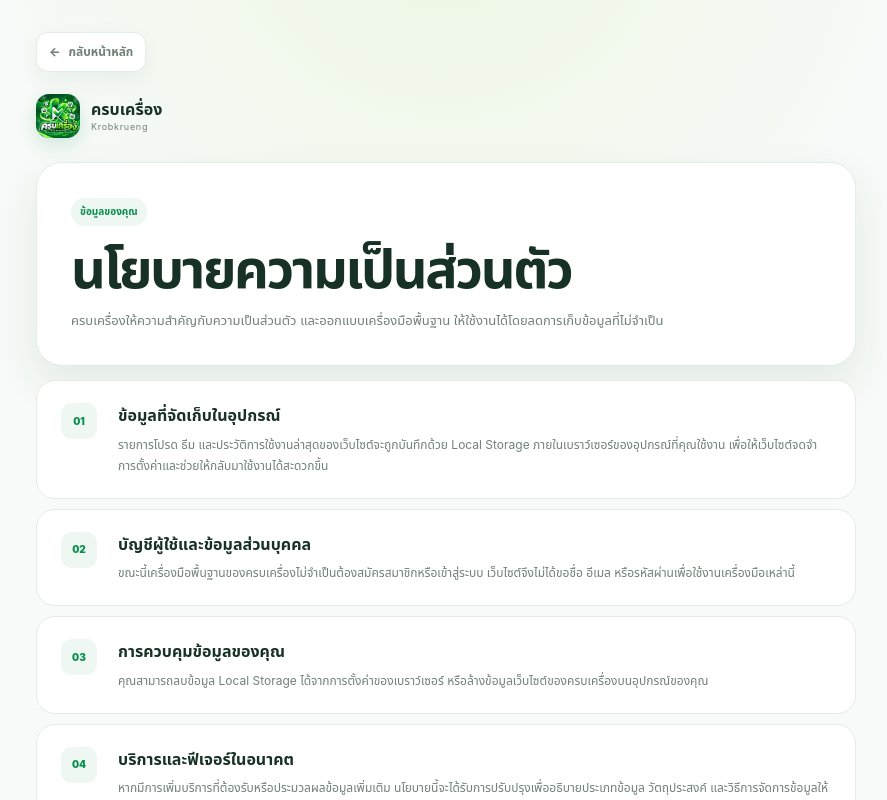
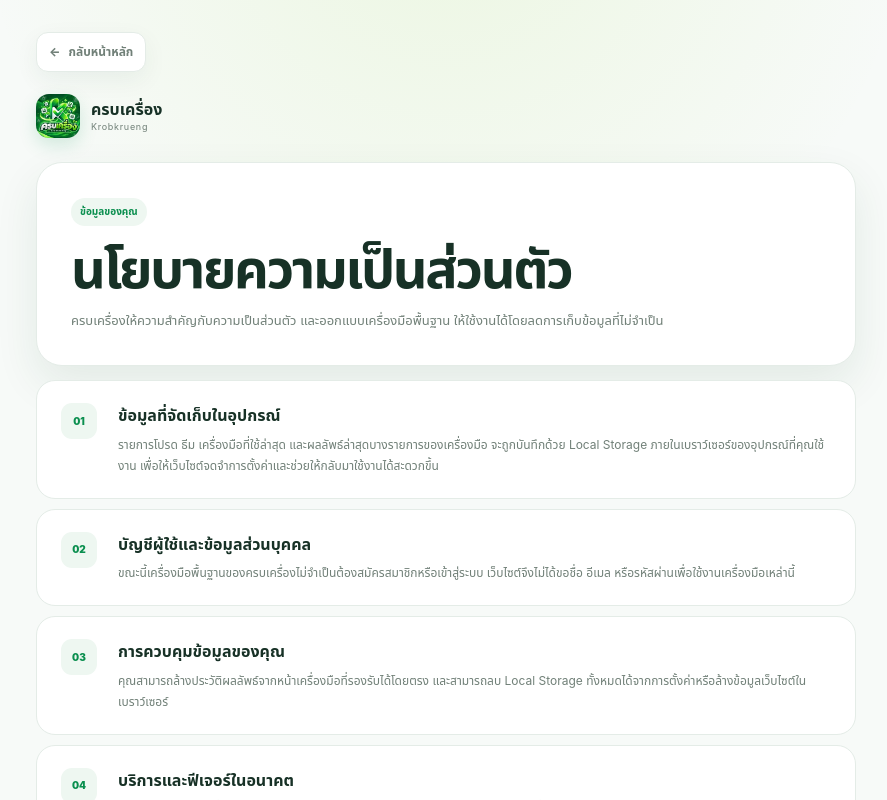
Before and after one commit to UnknownCode-2026/krobkrueng, a Next.js app: page /privacy in a window 1280 px wide. Shown: the top 800 px of the page, without its empty margins (194-1081 px from the left). Built offline with nearby package versions, Linux system fonts and the light colour scheme.

Commit message:
docs: align privacy policy with V1.7 local tool history

```diff
--- a/app/privacy/page.tsx
+++ b/app/privacy/page.tsx
@@ -45,8 +45,8 @@ export default function PrivacyPage() {
             <div>
               <h2>ข้อมูลที่จัดเก็บในอุปกรณ์</h2>
               <p>
-                รายการโปรด ธีม และประวัติการใช้งานล่าสุดของเว็บไซต์จะถูกบันทึกด้วย
-                Local Storage ภายในเบราว์เซอร์ของอุปกรณ์ที่คุณใช้งาน
+                รายการโปรด ธีม เครื่องมือที่ใช้ล่าสุด และผลลัพธ์ล่าสุดบางรายการของเครื่องมือ
+                จะถูกบันทึกด้วย Local Storage ภายในเบราว์เซอร์ของอุปกรณ์ที่คุณใช้งาน
                 เพื่อให้เว็บไซต์จดจำการตั้งค่าและช่วยให้กลับมาใช้งานได้สะดวกขึ้น
               </p>
             </div>
@@ -68,8 +68,8 @@ export default function PrivacyPage() {
             <div>
               <h2>การควบคุมข้อมูลของคุณ</h2>
               <p>
-                คุณสามารถลบข้อมูล Local Storage ได้จากการตั้งค่าของเบราว์เซอร์
-                หรือล้างข้อมูลเว็บไซต์ของครบเครื่องบนอุปกรณ์ของคุณ
+                คุณสามารถล้างประวัติผลลัพธ์จากหน้าเครื่องมือที่รองรับได้โดยตรง
+                และสามารถลบ Local Storage ทั้งหมดได้จากการตั้งค่าหรือล้างข้อมูลเว็บไซต์ในเบราว์เซอร์
               </p>
             </div>
           </section>
```
